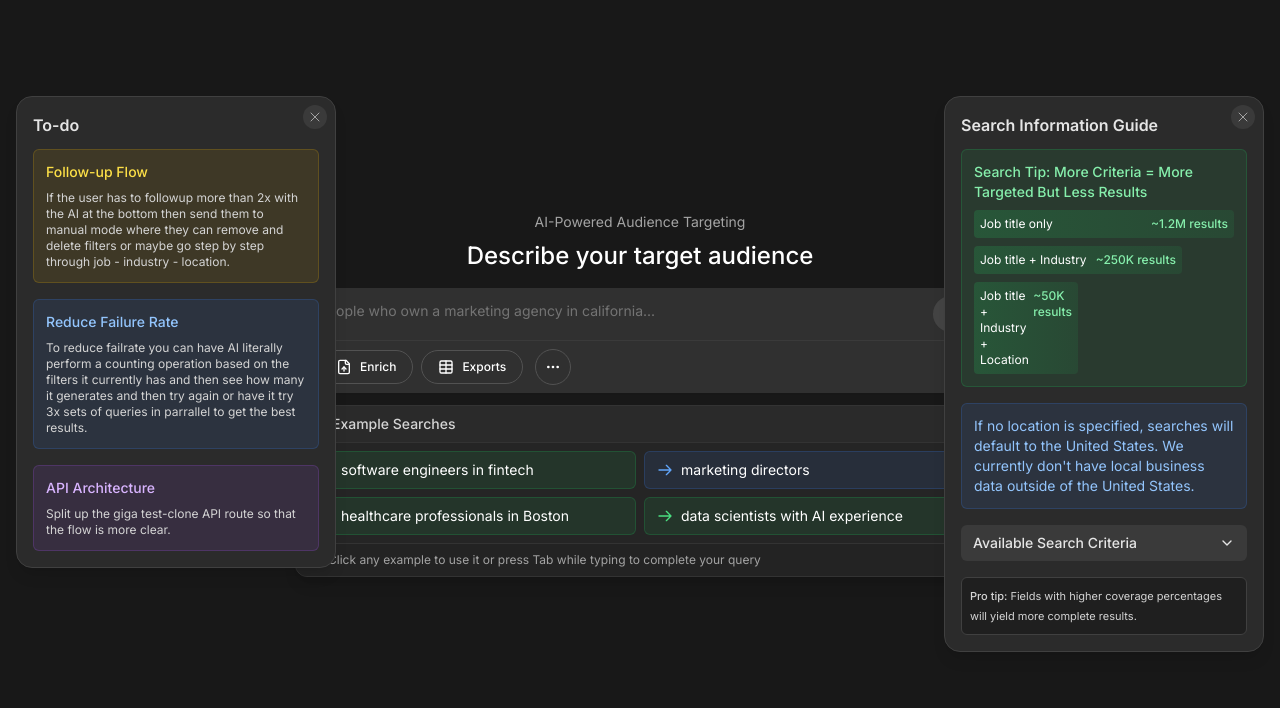
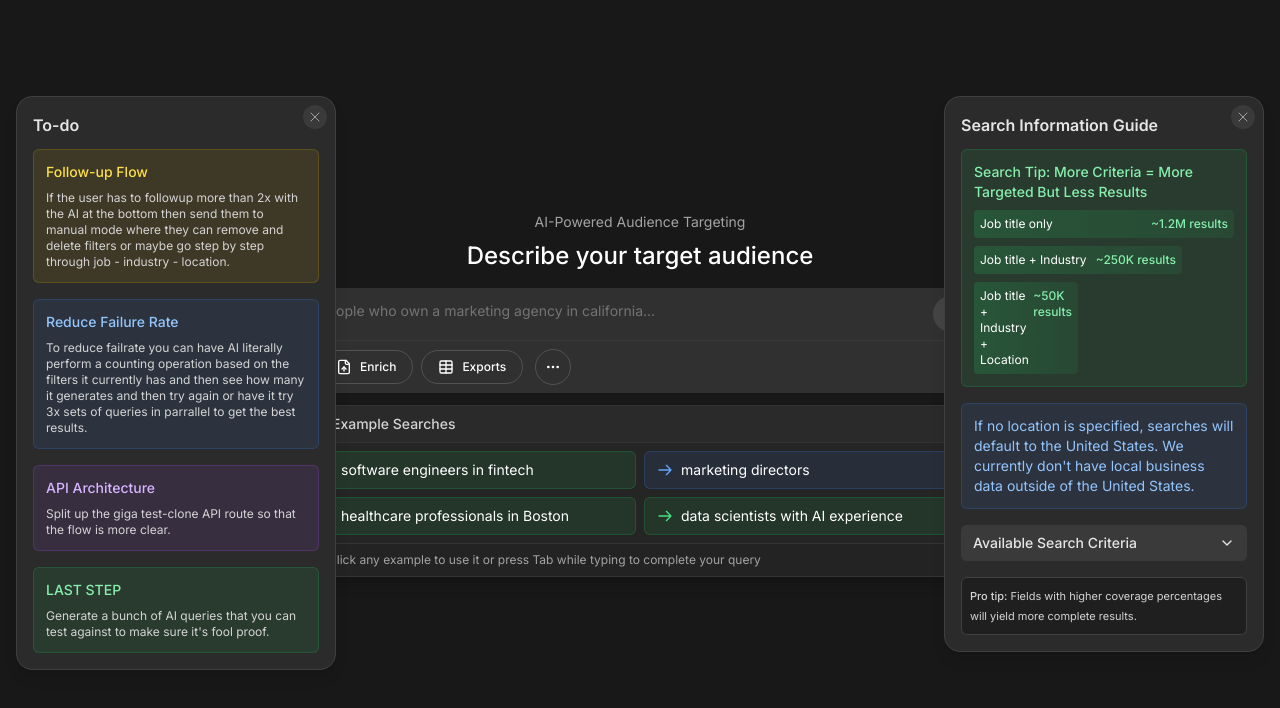
Before and after one commit to xEpiqq/contacted-ai, a Next.js app: page /test-clone in a window 1280 px wide. Shown: the top 708 px of the page. Built offline with nearby package versions, Linux system fonts and the light colour scheme.

Commit message:
anotha todo

```diff
--- a/app/test-clone/page.jsx
+++ b/app/test-clone/page.jsx
@@ -2113,6 +2113,13 @@ export default function TestClonePage() {
                 Split up the giga test-clone API route so that the flow is more clear.
               </p>
             </div>
+
+            <div className="bg-green-500/10 border border-green-500/20 rounded-md p-3">
+              <p className="text-sm text-green-300 font-medium mb-2">LAST STEP</p>
+              <p className="text-xs text-neutral-300">
+                Generate a bunch of AI queries that you can test against to make sure it's fool proof.
+              </p>
+            </div>
           </div>
         }
         position="left"
```
